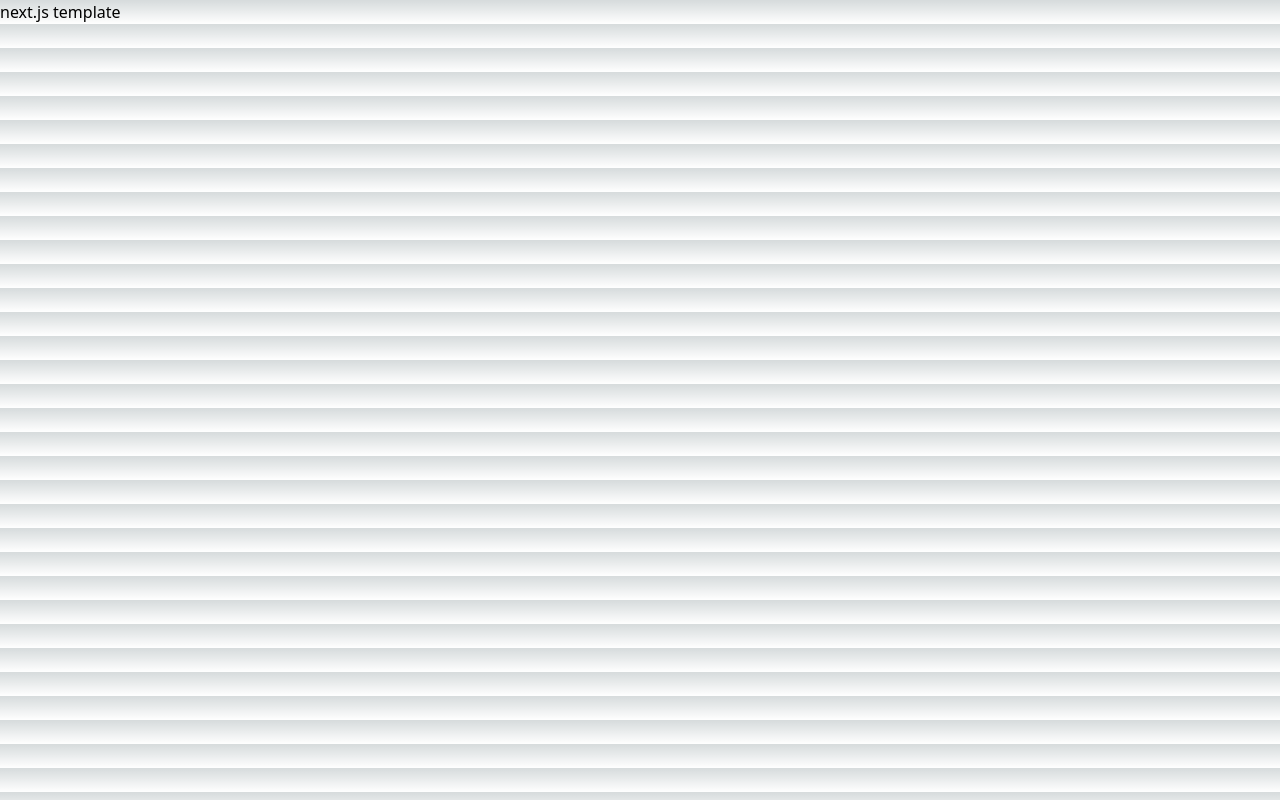
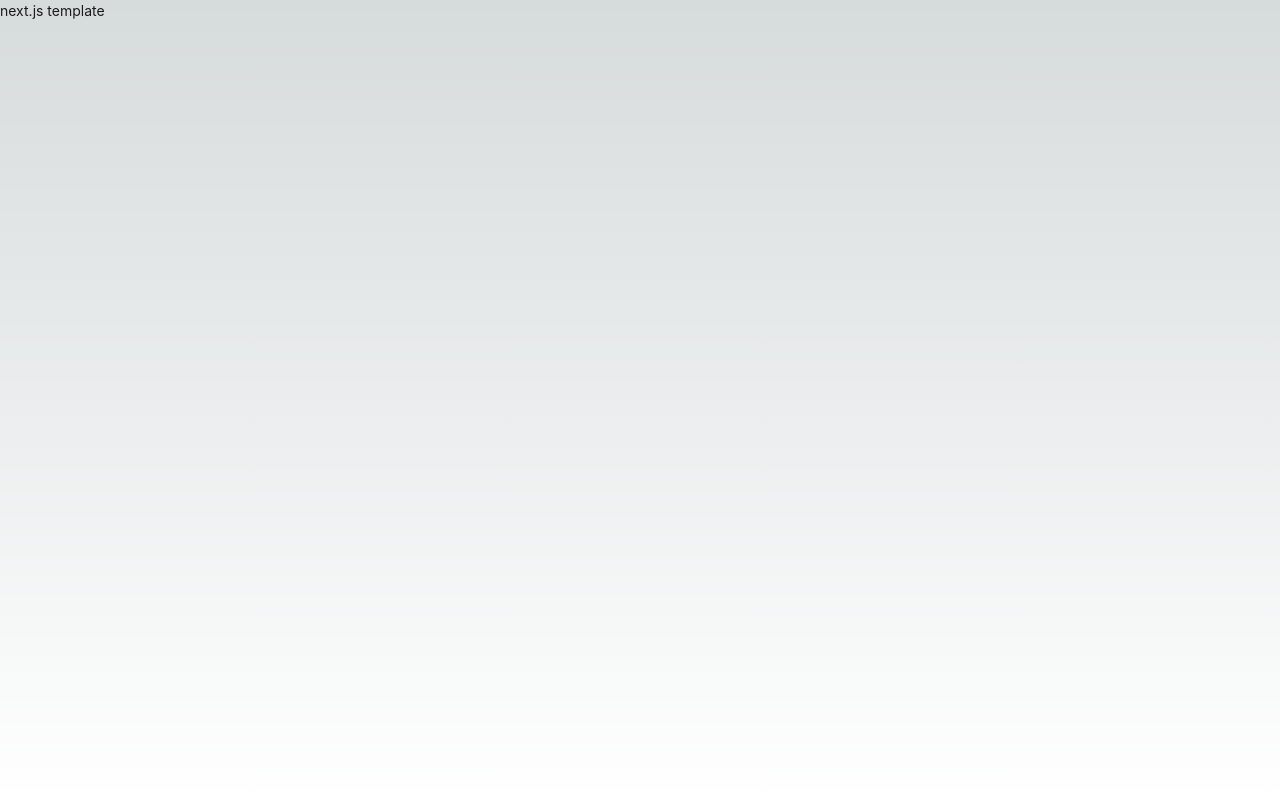
Before and after one commit to skyclouds2001/next.js-template-config-sky, a Next.js app: page / in a window 1280 px wide. Built offline with nearby package versions, Linux system fonts and the light colour scheme.

Commit message:
feat: update antd usage

```diff
--- a/src/pages/_app.tsx
+++ b/src/pages/_app.tsx
@@ -1,6 +1,13 @@
 import Head from 'next/head'
 import type { AppProps } from 'next/app'
+import { ConfigProvider, App as Ap } from 'antd'
+import dayjs from 'dayjs'
+import zhCN from 'antd/locale/zh_CN'
+import 'dayjs/locale/zh-cn'
+import 'antd/dist/reset.css'
 import '@/styles/globals.css'
+
+dayjs.locale('zh-cn')
 
 export default function App({ Component, pageProps }: AppProps) {
   return (
@@ -34,7 +41,11 @@ export default function App({ Component, pageProps }: AppProps) {
         <title>next.js template</title>
         <link rel="icon" href="/favicon.ico" />
       </Head>
-      <Component {...pageProps} />
+      <ConfigProvider locale={zhCN}>
+        <Ap>
+          <Component {...pageProps} />
+        </Ap>
+      </ConfigProvider>
     </>
   )
 }
```
